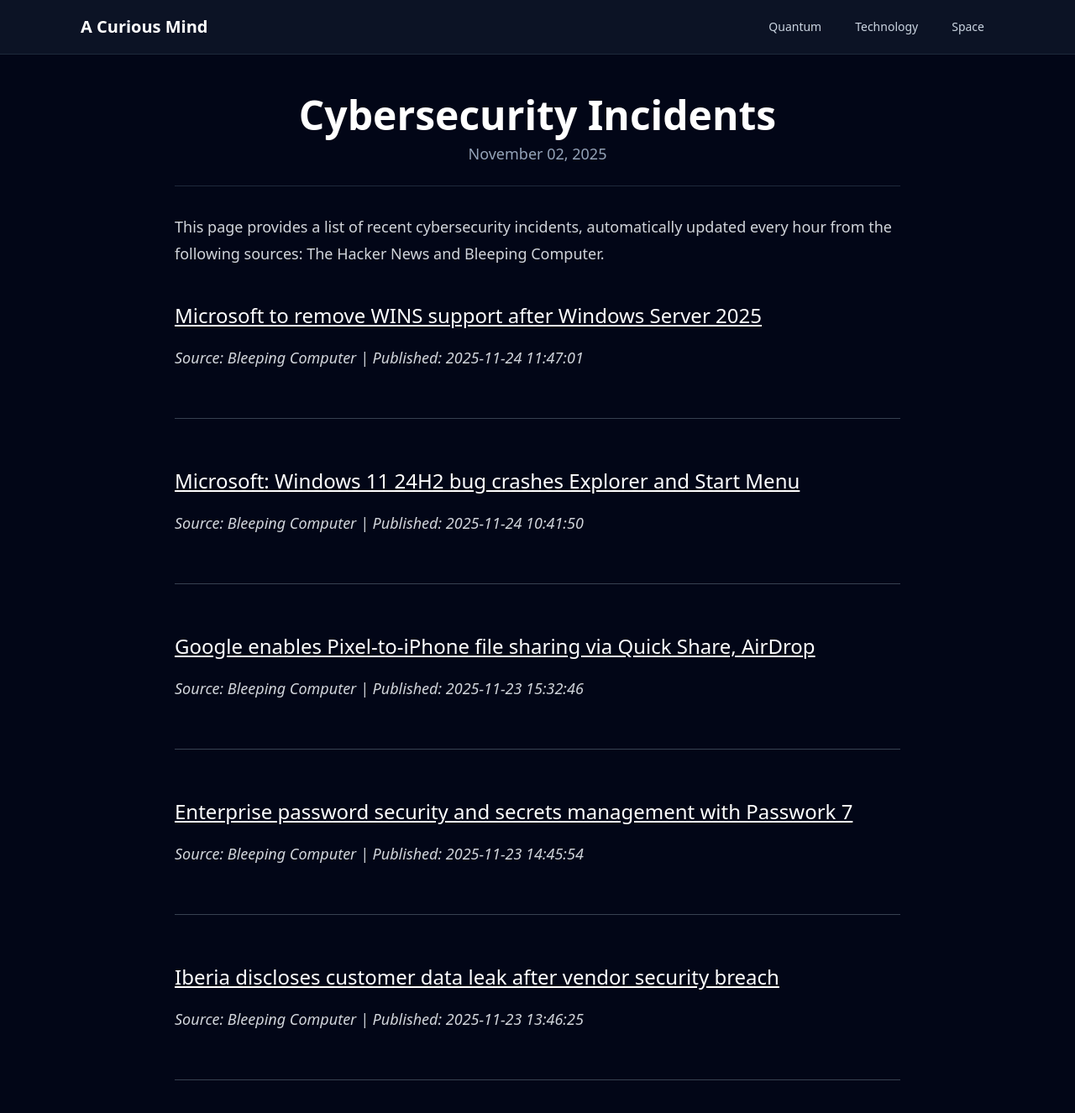
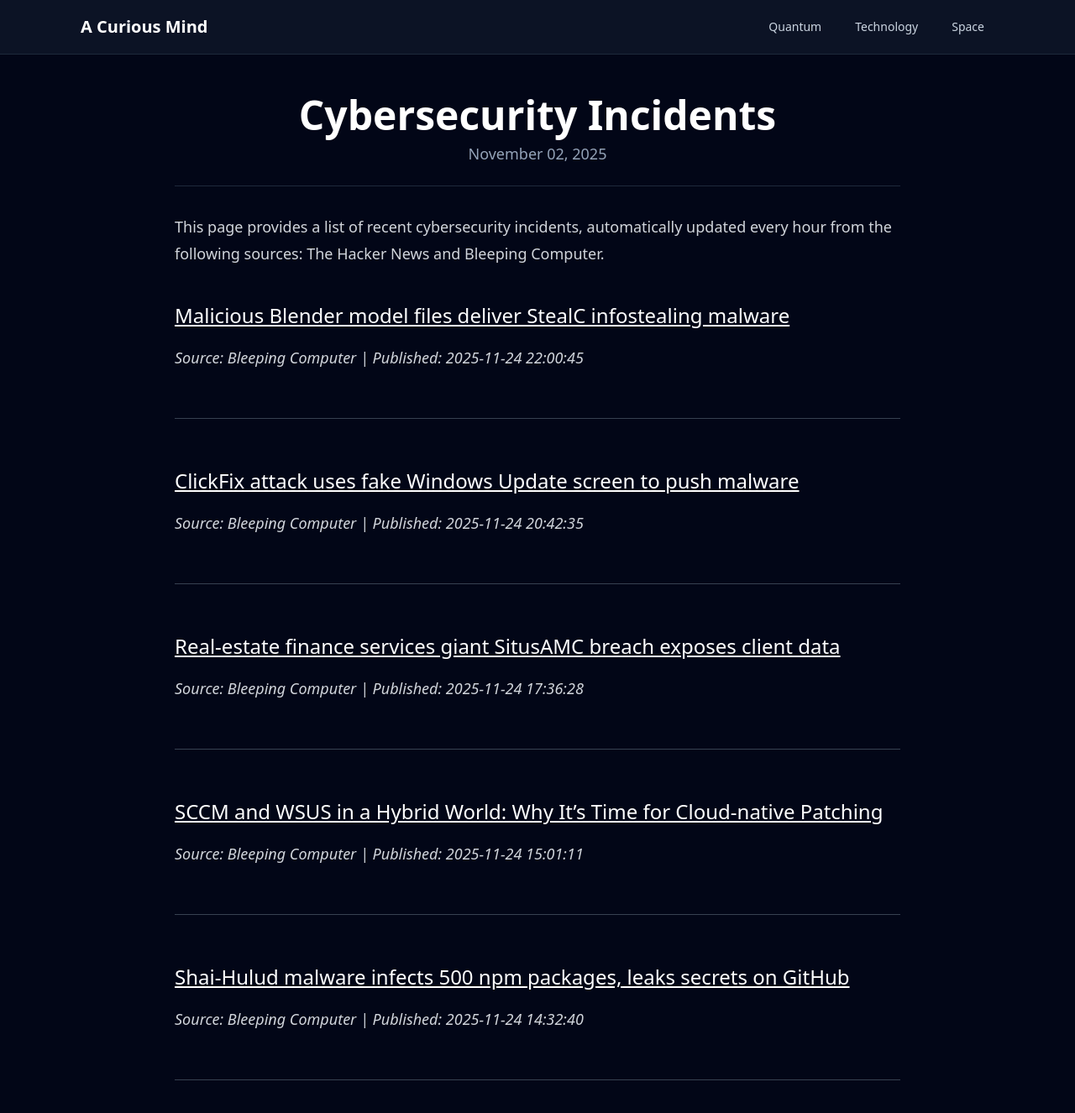
Before and after one commit to onehl7/onehl7.github.io, a Jekyll site: the page built from _posts/2025-11-02-cybersecurity-incidents.md, in a window 1280 px wide and 1400 px high. Shown: the top 1326 px of the window at 84% size. Built offline with Jekyll 4.4.1, drawn with Linux system fonts in a browser that asks for light colours; nearby versions of some CDN libraries.

Commit message:
Update news data

```diff
--- a/_data/news.json
+++ b/_data/news.json
@@ -1,32 +1,32 @@
 [
   {
     "source": "Bleeping Computer",
-    "title": "Microsoft to remove WINS support after Windows Server 2025",
-    "link": "https://www.bleepingcomputer.com/news/microsoft/microsoft-to-remove-wins-support-after-windows-server-2025/",
-    "published": "2025-11-24 11:47:01"
+    "title": "Malicious Blender model files deliver StealC infostealing malware",
+    "link": "https://www.bleepingcomputer.com/news/security/malicious-blender-model-files-deliver-stealc-infostealing-malware/",
+    "published": "2025-11-24 22:00:45"
   },
   {
     "source": "Bleeping Computer",
-    "title": "Microsoft: Windows 11 24H2 bug crashes Explorer and Start Menu",
-    "link": "https://www.bleepingcomputer.com/news/microsoft/microsoft-windows-11-24h2-bug-crashes-key-system-components/",
-    "published": "2025-11-24 10:41:50"
+    "title": "ClickFix attack uses fake Windows Update screen to push malware",
+    "link": "https://www.bleepingcomputer.com/news/security/clickfix-attack-uses-fake-windows-update-screen-to-push-malware/",
+    "published": "2025-11-24 20:42:35"
   },
   {
     "source": "Bleeping Computer",
-    "title": "Google enables Pixel-to-iPhone file sharing via Quick Share, AirDrop",
-    "link": "https://www.bleepingcomputer.com/news/mobile/google-enables-pixel-to-iphone-file-sharing-via-quick-share-airdrop/",
-    "published": "2025-11-23 15:32:46"
+    "title": "Real-estate finance services giant SitusAMC breach exposes client data",
+    "link": "https://www.bleepingcomputer.com/news/security/real-estate-finance-services-giant-situsamc-breach-exposes-client-data/",
+    "published": "2025-11-24 17:36:28"
   },
   {
     "source": "Bleeping Computer",
-    "title": "Enterprise password security and secrets management with Passwork 7",
-    "link": "https://www.bleepingcomputer.com/news/security/enterprise-password-security-and-secrets-management-with-passwork-7/",
-    "published": "2025-11-23 14:45:54"
+    "title": "SCCM and WSUS in a Hybrid World: Why It\u2019s Time for Cloud-native Patching",
+    "link": "https://www.bleepingcomputer.com/news/security/sccm-and-wsus-in-a-hybrid-world-why-its-time-for-cloud-native-patching/",
+    "published": "2025-11-24 15:01:11"
   },
   {
     "source": "Bleeping Computer",
-    "title": "Iberia discloses customer data leak after vendor security breach",
-    "link": "https://www.bleepingcomputer.com/news/security/iberia-discloses-customer-data-leak-after-vendor-security-breach/",
-    "published": "2025-11-23 13:46:25"
+    "title": "Shai-Hulud malware infects 500 npm packages, leaks secrets on GitHub",
+    "link": "https://www.bleepingcomputer.com/news/security/shai-hulud-malware-infects-500-npm-packages-leaks-secrets-on-github/",
+    "published": "2025-11-24 14:32:40"
   }
 ]
```
